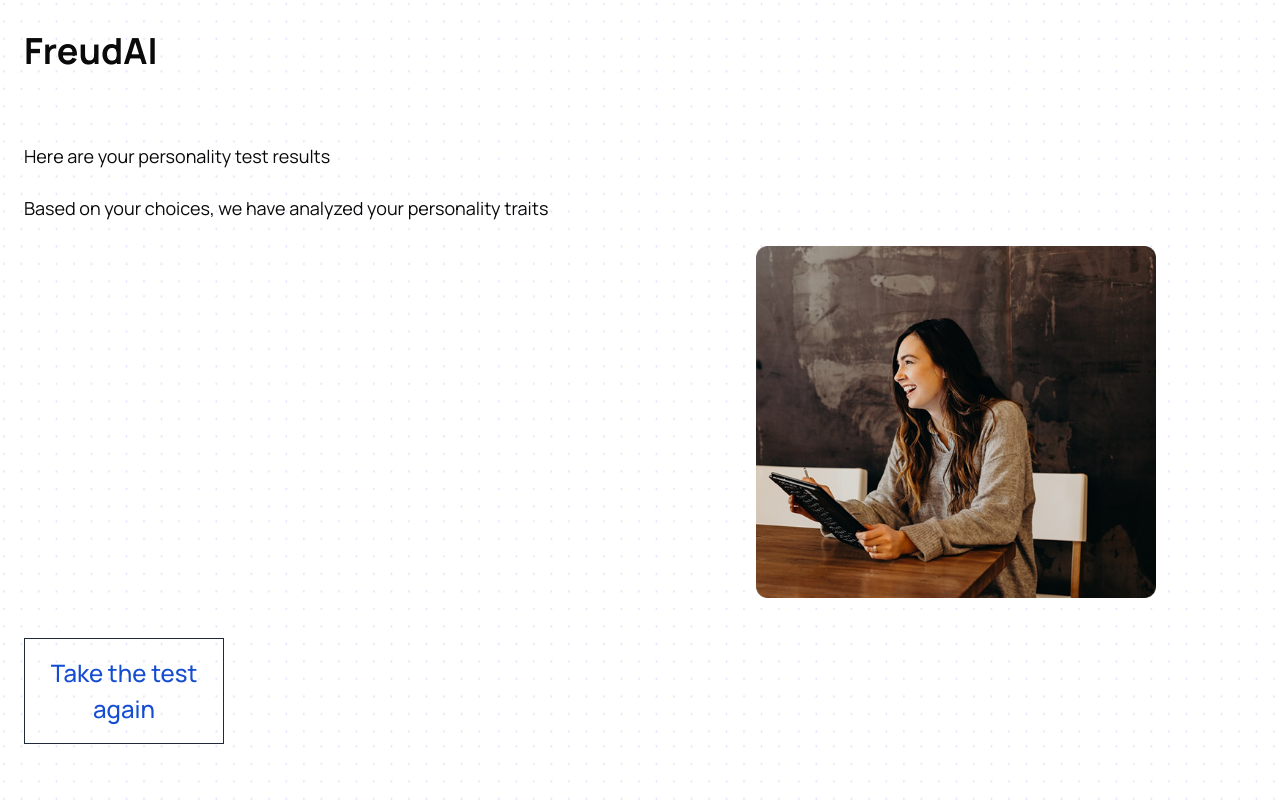
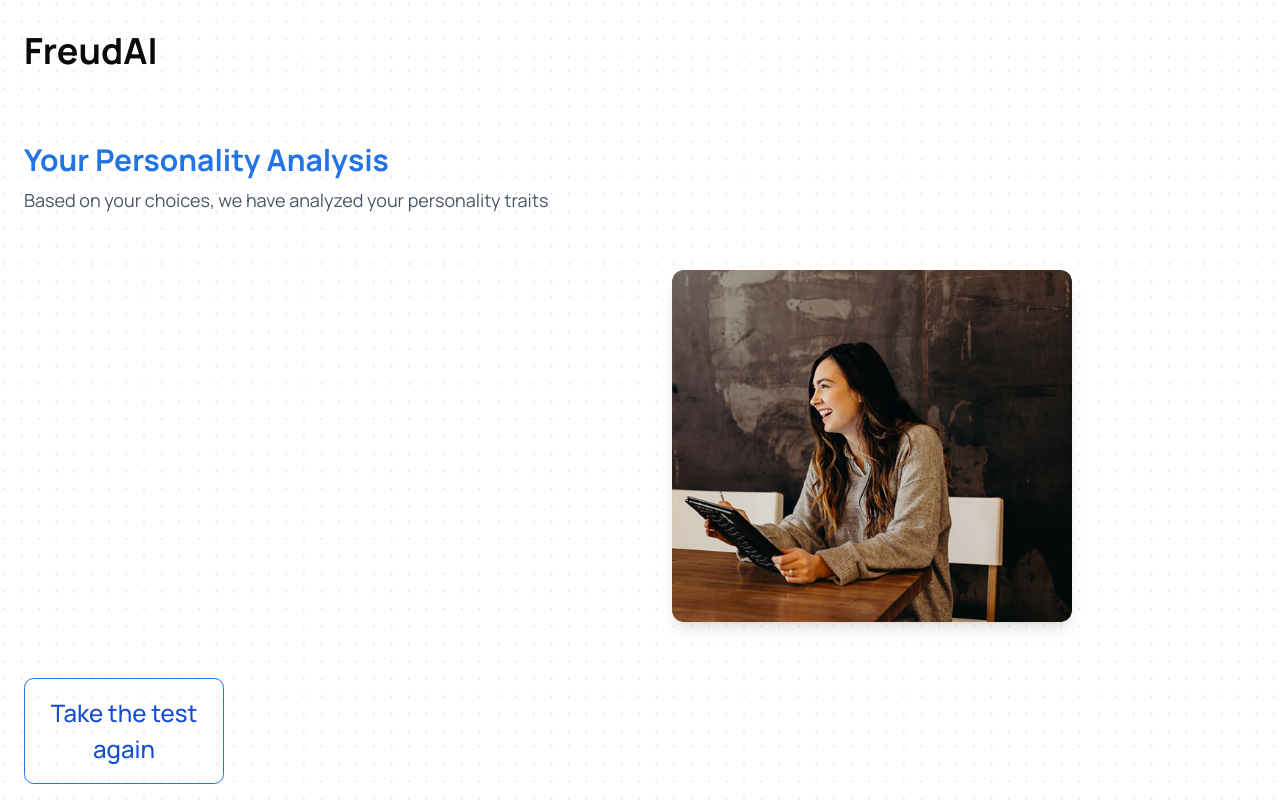
Before and after one commit to dtr-hash/freudai, a React (Vite) app: page /result in a window 1280 px wide. Built offline with nearby package versions, Linux system fonts and the light colour scheme.

Commit message:
animations

```diff
--- a/src/components/Questions.tsx
+++ b/src/components/Questions.tsx
@@ -55,11 +55,19 @@ const Questions = () => {
   };
 
   return (
-    <div className="flex flex-col-reverse md:flex-row gap-4 md:gap-12">
-      <div className="flex flex-col gap-4 h-full w-full md:max-w-1/2">
-        <p className="mb-4 text-lg">
-          Select an option that fits most what you see ({count + 1} / 7)
-        </p>
+    <div className="flex flex-col-reverse md:flex-row gap-8">
+      <div className="flex flex-col gap-6 h-full w-full md:max-w-1/2">
+        <motion.div
+          initial={{ opacity: 0, y: 20 }}
+          animate={{ opacity: 1, y: 0 }}
+          transition={{ duration: 0.5 }}
+        >
+          <h2 className="text-3xl font-bold mb-2 text-[#2174E2]">Question {count + 1}</h2>
+          <p className="text-lg text-gray-600">
+            Select an option that fits most what you see
+          </p>
+        </motion.div>
+
         <AnimatePresence mode="wait">
           <motion.div
             key={count}
@@ -70,24 +78,61 @@ const Questions = () => {
             transition={{ duration: 0.3 }}
           >
             {currentQuestion.options.map((option, index) => (
-              <Button key={index} onClick={() => handleNext(option.values)}>
-                {option.label}
-              </Button>
+              <motion.div
+                key={index}
+                initial={{ opacity: 0, x: -20 }}
+                animate={{ opacity: 1, x: 0 }}
+                transition={{ delay: index * 0.1 }}
+              >
+                <Button
+                  onClick={() => handleNext(option.values)}
+                  className="w-full p-6 bg-white border border-gray-100 shadow-sm rounded-lg hover:bg-[#2174E2] hover:text-white transition-all text-lg font-medium text-left"
+                >
+                  {option.label}
+                </Button>
+              </motion.div>
             ))}
           </motion.div>
         </AnimatePresence>
+
+        <motion.div
+          className="mt-8"
+          initial={{ opacity: 0 }}
+          animate={{ opacity: 1 }}
+          transition={{ delay: 0.3 }}
+        >
+          <div className="w-full bg-gray-100 h-3 rounded-full overflow-hidden">
+            <motion.div
+              className="h-full bg-[#2174E2]"
+              initial={{ width: 0 }}
+              animate={{
+                width: `${((count + 1) / randomizedQuestions.length) * 100}%`
+              }}
+              transition={{ duration: 0.3 }}
+            />
+          </div>
+          <div className="flex justify-between mt-3">
+            <span className="text-lg font-medium text-[#2174E2]">Question {count + 1}</span>
+            <span className="text-lg text-gray-600">Total {randomizedQuestions.length}</span>
+          </div>
+        </motion.div>
       </div>
+
       <AnimatePresence mode="wait">
-        <motion.img
+        <motion.div
           key={count}
-          src={`/${currentQuestion.path}`}
-          alt="Personality test image"
           className="w-full md:max-w-1/2"
           initial={{ opacity: 0, y: 20 }}
           animate={{ opacity: 1, y: 0 }}
           exit={{ opacity: 0, y: -20 }}
           transition={{ duration: 0.3 }}
-        />
+        >
+          <img
+            src={`/${currentQuestion.path}`}
+            alt="Personality test image"
+            className="w-full rounded-lg shadow-lg"
+          />
+        </motion.div>
       </AnimatePresence>
     </div>
   );
--- a/src/components/Result.tsx
+++ b/src/components/Result.tsx
@@ -1,11 +1,25 @@
 import { useContext } from "react";
 import { Link } from "react-router";
 import { ScoreContext } from "@/App";
+import { motion } from "framer-motion";
 
 const Result = () => {
   const { scores, setScores } = useContext(ScoreContext);
 
-  console.log("Personality scores:", scores);
+  const container = {
+    hidden: { opacity: 0 },
+    show: {
+      opacity: 1,
+      transition: {
+        staggerChildren: 0.2
+      }
+    }
+  };
+
+  const item = {
+    hidden: { opacity: 0, y: 20 },
+    show: { opacity: 1, y: 0 }
+  };
 
   const handleReset = () => {
     setScores({});
@@ -13,39 +27,79 @@ const Result = () => {
 
   return (
     <div className="flex flex-col gap-6">
-      <p className="text-lg">Here are your personality test results</p>
-      <p className="text-lg">
-        Based on your choices, we have analyzed your personality traits
-      </p>
+      <motion.div
+        initial={{ opacity: 0, y: 20 }}
+        animate={{ opacity: 1, y: 0 }}
+        transition={{ duration: 0.5 }}
+      >
+        <h2 className="text-3xl font-bold mb-2 text-[#2174E2]">Your Personality Analysis</h2>
+        <p className="text-lg text-gray-600 mb-8">
+          Based on your choices, we have analyzed your personality traits
+        </p>
+      </motion.div>
 
-      <div className="flex flex-col md:flex-row gap-4">
-        <div className=" w-full md:max-w-1/2 grid gap-2 md:gap-4">
+      <div className="flex flex-col md:flex-row gap-8">
+        <motion.div
+          className="w-full md:max-w-1/2 grid gap-6"
+          variants={container}
+          initial="hidden"
+          animate="show"
+        >
           {Object.entries(scores).map(([trait, score]) => (
-            <div key={trait} className="flex items-center py-0 md:py-2">
-              <span className="capitalize w-[180px] text-md">{trait}</span>
-              <span className="font-bold">{score}</span>
-              <div className="flex gap-1 ml-4">
+            <motion.div
+              key={trait}
+              className="bg-white p-6 rounded-lg shadow-sm border border-gray-100"
+              variants={item}
+            >
+              <div className="flex items-center justify-between mb-3">
+                <span className="capitalize text-xl font-medium text-[#2174E2]">{trait}</span>
+                <span className="text-2xl font-bold text-[#2174E2]">{score}</span>
+              </div>
+              <div className="w-full bg-gray-100 h-2 rounded-full overflow-hidden">
+                <motion.div
+                  className="h-full bg-[#2174E2]"
+                  initial={{ width: 0 }}
+                  animate={{ width: `${(score / 7) * 100}%` }}
+                  transition={{ duration: 0.5, delay: 0.2 }}
+                />
+              </div>
+              <div className="flex gap-2 mt-4">
                 {[...Array(score)].map((_, i) => (
-                  <div
+                  <motion.div
                     key={i}
-                    className="w-5 h-5 rounded-full bg-black bg-[url('/freud.png')] bg-cover bg-center"
+                    initial={{ scale: 0 }}
+                    animate={{ scale: 1 }}
+                    transition={{ delay: i * 0.1 }}
+                    className="w-6 h-6 rounded-full bg-[#2174E2] bg-[url('/freud.png')] bg-cover bg-center"
                   />
                 ))}
               </div>
-            </div>
+            </motion.div>
           ))}
-        </div>
+        </motion.div>
 
-        <img src="/success.png" alt="" className="w-full md:max-w-[400px] mx-auto" />
+        <motion.div
+          className="w-full md:max-w-[400px]"
+          initial={{ opacity: 0, x: 20 }}
+          animate={{ opacity: 1, x: 0 }}
+          transition={{ duration: 0.5, delay: 0.3 }}
+        >
+          <img src="/success.png" alt="" className="w-full rounded-lg shadow-lg" />
+        </motion.div>
       </div>
-      <div className="mt-4">
+
+      <motion.div
+        className="mt-8"
+        initial={{ opacity: 0, y: 20 }}
+        animate={{ opacity: 1, y: 0 }}
+        transition={{ delay: 0.5 }}
+      >
         <Link to="/questions" onClick={handleReset}>
-          <div className="p-4 w-[200px] border border-gray-800 text-center">
+          <div className="p-4 w-[200px] border border-[#2174E2] text-center hover:bg-[#2174E2] hover:text-white transition-all rounded-lg">
             Take the test again
           </div>
         </Link>
-        <div className="h-10"></div>
-      </div>
+      </motion.div>
     </div>
   );
 };
```
